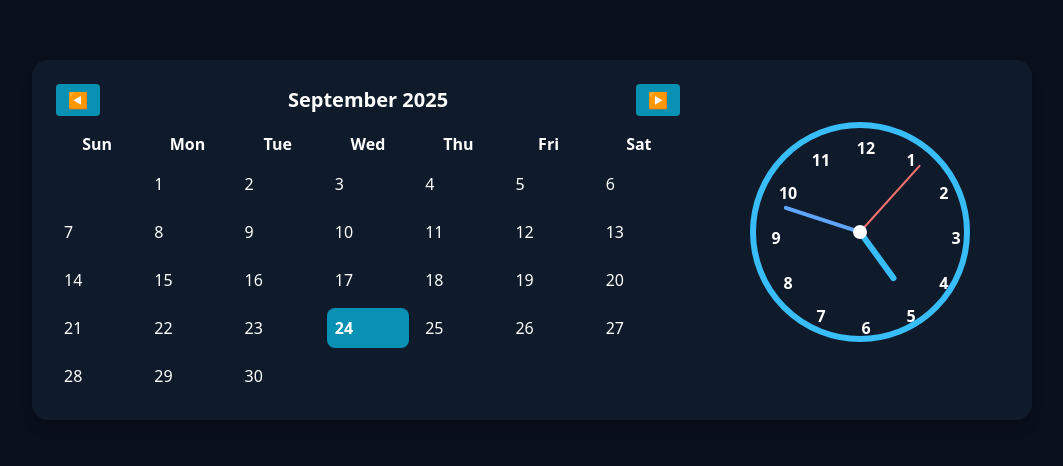
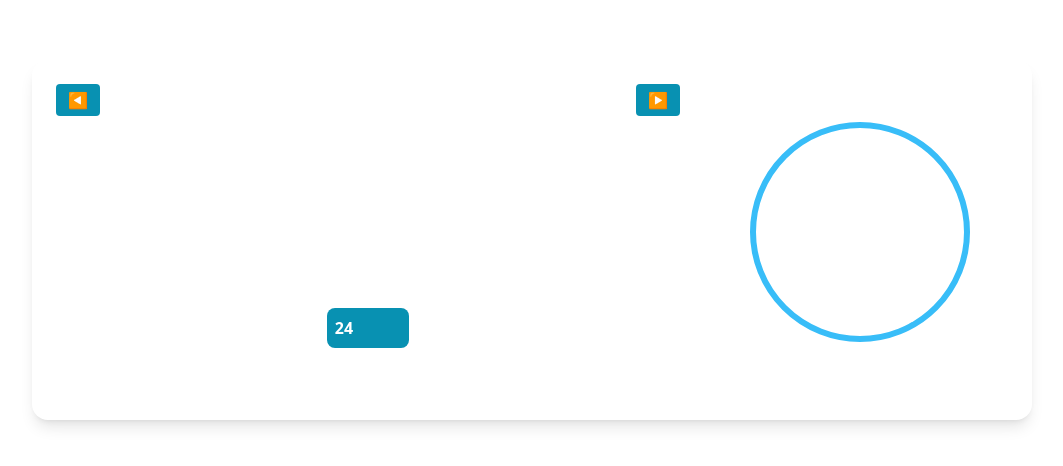
Before and after one commit to riskaimhoet/notion, a plain HTML site: page calender.html in a window 1280 px wide. Shown: the part 160-626 px from the top of the page, without its empty margins (108-1171 px from the left). Drawn offline with nearby package versions, Linux system fonts and the light colour scheme.

Commit message:
Add files via upload

```diff
--- a/calender.html
+++ b/calender.html
@@ -13,7 +13,7 @@
       border-radius: 50%;
       position: relative;
       margin: auto;
-      background: #0f1b2b;
+      background: transparent;
     }
     .hand {
       position: absolute;
@@ -22,16 +22,16 @@
       transform-origin: bottom center;
       transform: translate(-50%, -100%) rotate(90deg);
     }
-    .hand.hour { width: 6px; height: 60px; background: #38bdf8; border-radius: 4px; }
-    .hand.minute { width: 4px; height: 80px; background: #60a5fa; border-radius: 4px; }
-    .hand.second { width: 2px; height: 90px; background: #f87171; border-radius: 4px; }
+    .hand.hour { width: 6px; height: 60px; background: white; border-radius: 4px; }
+    .hand.minute { width: 4px; height: 80px; background: white; border-radius: 4px; }
+    .hand.second { width: 2px; height: 90px; background: white; border-radius: 4px; }
     .center-dot { width: 14px; height: 14px; background: white; border-radius: 50%; position: absolute; top: 50%; left: 50%; transform: translate(-50%, -50%); }
     .number { position: absolute; color: white; font-size: 16px; font-weight: bold; transform: translate(-50%, -50%); }
   </style>
 </head>
-<body class="bg-[#0a0f1c] flex items-center justify-center min-h-screen text-white">
+<body class="bg-[#transparent] flex items-center justify-center min-h-screen text-white">
 
-  <div class="bg-[#0f1b2b] rounded-2xl shadow-lg p-6 w-[1000px]">
+  <div class="bg-[#transparent] rounded-2xl shadow-lg p-6 w-[1000px]">
     <div class="grid grid-cols-3 gap-8">
       <!-- Calendar -->
       <div class="col-span-2">
```
